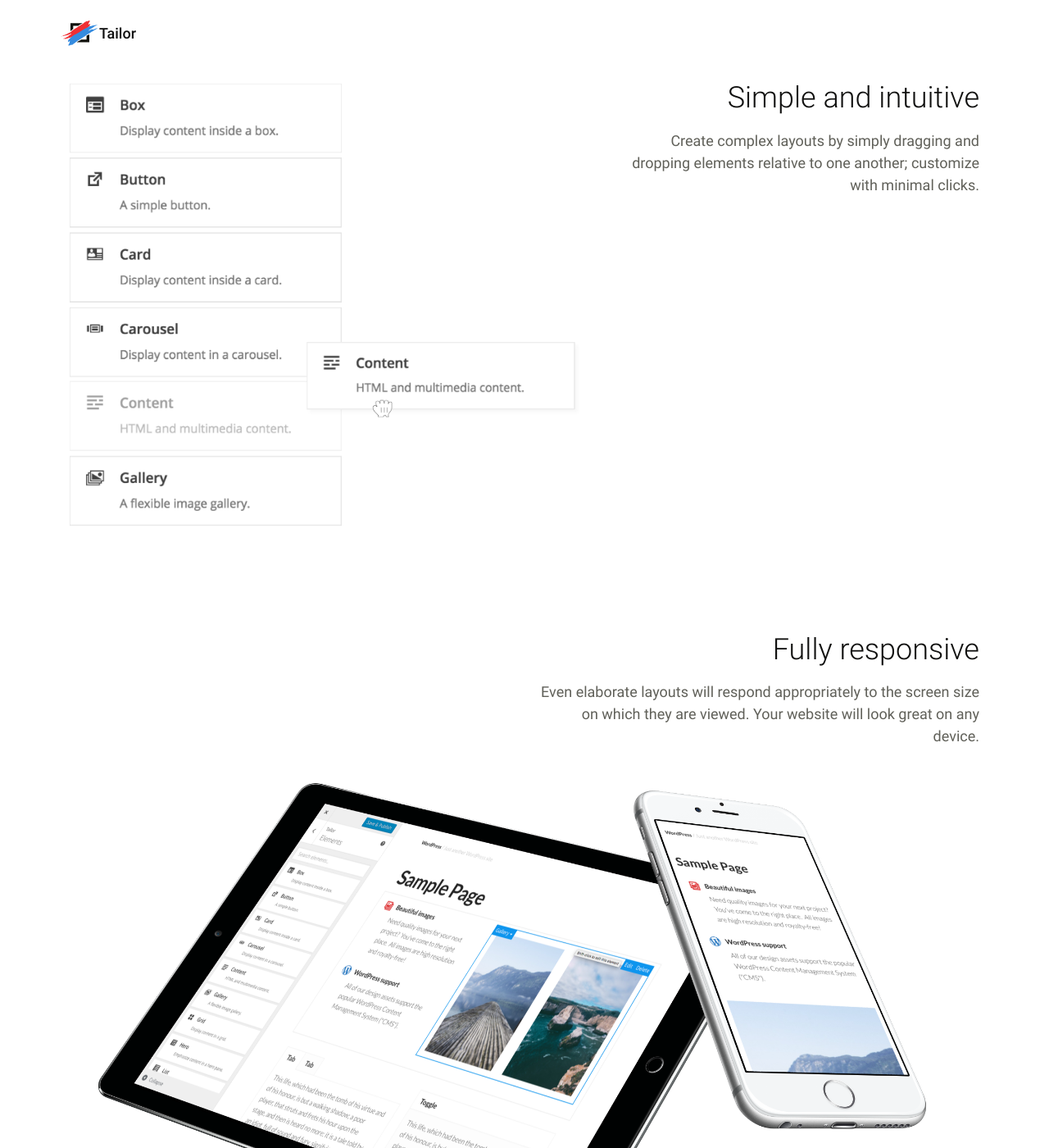
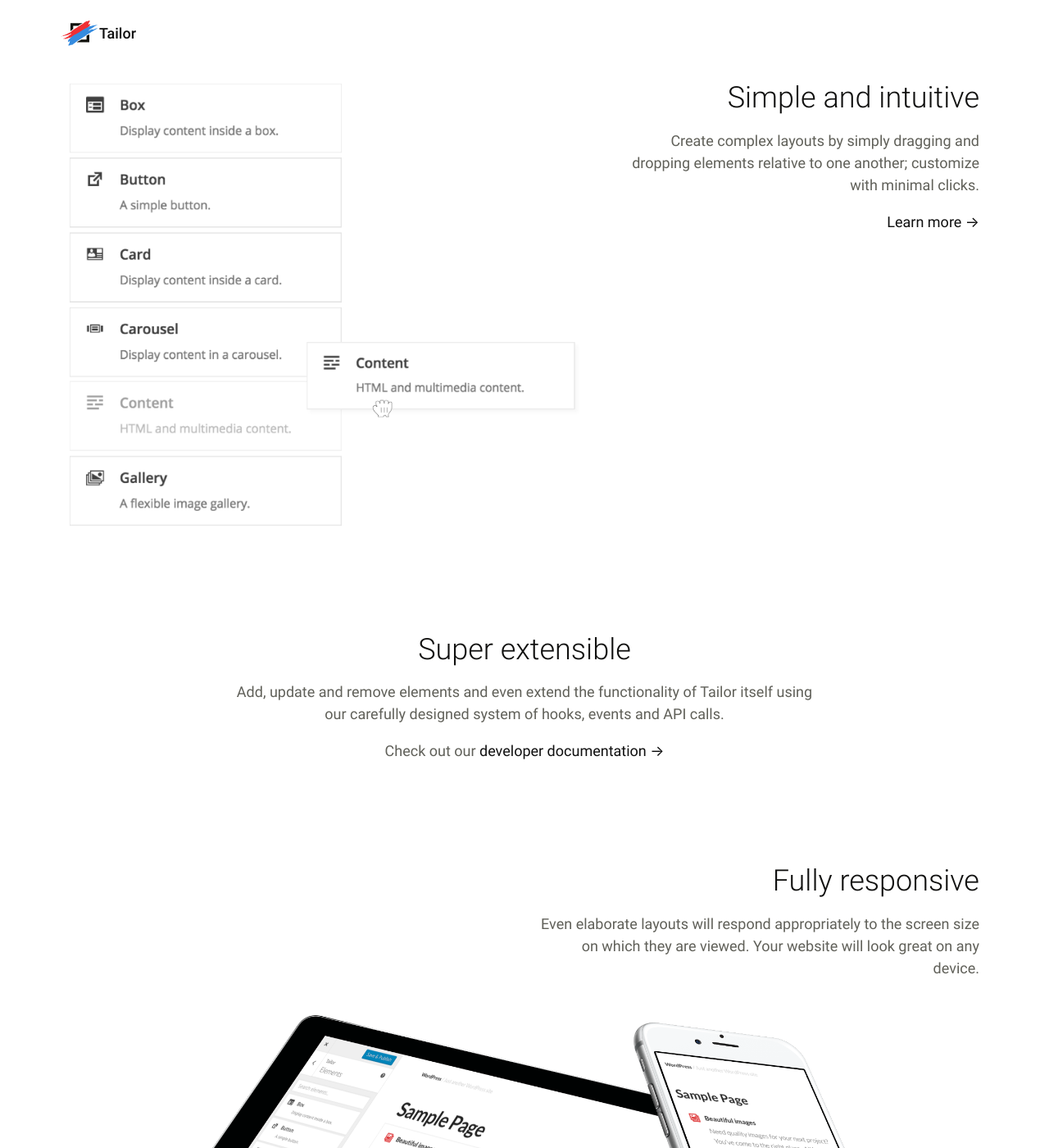
Before and after one commit to Enclavely/tailor, a Jekyll site: the page built from index.html, in a window 1280 px wide and 1400 px high, scrolled down 1112 px. Shown: the whole window at 82% size. Built offline with Jekyll 4.4.1, drawn with Linux system fonts in a browser that asks for light colours; nearby versions of some CDN libraries; the list of posts is cut into pages by our own code; some of the changed text lies outside the part shown.

Commit message:
Added documentation/social links and updated GitHub image.

```diff
--- a/_includes/footer.html
+++ b/_includes/footer.html
@@ -15,6 +15,8 @@
                     </li>
                     <!-- <li class="menu__item"><a href="{{ site.base_url }}/documentation/">Documentation</a></li> -->
                     <li class="menu__item"><a href="https://wordpress.org/plugins/tailor/changelog/" target="_blank">Changelog</a></li>
+                    <li class="menu__item"><a href="https://tailor.zendesk.com/hc/en-us/categories/202586427-Getting-started" target="_blank">Getting started</a></li>
+                    <li class="menu__item"><a href="https://tailor.zendesk.com/hc/en-us/categories/203117247-Extending" target="_blank">Developers</a></li>
                 </ul>
             </div>
 
@@ -33,6 +35,9 @@
                     <li class="menu__item">
                         <h3 class="menu__title">Contact</h3>
                     </li>
+                    <li class="menu__item"><a href="http://support.gettailor.com" target="_blank">Help Center</a></li>
+                    <li class="menu__item"><a href="https://tailor.zendesk.com/hc/en-us/community/topics" target="_blank">Forum</a></li>
+                    <li class="menu__item"><a href="http://www.facebook.com/tailorwp" target="_blank">Facebook</a></li>
                     <li class="menu__item"><a href="https://www.twitter.com/tailorwp" target="_blank">@tailorwp</a></li>
                     <li class="menu__item"><a href="https://www.twitter.com/andrewjworsfold" target="_blank">@andrewjworsfold</a></li>
                 </ul>
--- a/index.html
+++ b/index.html
@@ -26,21 +26,18 @@ title: Home
     </div>
 </div>
 
-<!--
+
 <div class="block feature-2">
     <div class="container">
         <div class="row">
-            <div class="col-md-5 col-md-center">
+            <div class="col-md-8 col-md-offset-2 text-center col-md-center">
                 <h2>Super extensible</h2>
                 <p>Add, update and remove elements and even extend the functionality of Tailor itself using our carefully designed system of hooks, events and API calls.</p>
-                <a href="{{ site.baseurl }}/getting-started/">View documentation</a>
+                <p>Check out our <a href="https://tailor.zendesk.com/hc/en-us/categories/203117247-Extending" target="_blank">developer documentation &#8594;</a></p>
             </div>
-            <figure class="col-md-7 text-md-right">
-                <img src="{{ site.baseurl }}/assets/img/600x900.png">
-            </figure>
         </div>
     </div>
-</div> -->
+</div>
 
 <div class="block feature-3">
     <div class="container">
@@ -64,7 +61,9 @@ title: Home
                 <p>Tailor has been released to the WordPress community as a free and open-source plugin.  Get involved in the <a href="https://www.github.com/andrew-worsfold/tailor">GitHub project</a> and get building!</p>
             </div>
             <figure class="col-md-10 col-md-offset-1 m-y-1">
-                <img class="img-thumbnail" src="{{ site.baseurl }}/assets/img/github.png">
+                <a href="https://www.github.com/andrew-worsfold/tailor" target="_blank">
+                    <img class="img-thumbnail" src="{{ site.baseurl }}/assets/img/github.png">
+                </a>
             </figure>
         </div>
     </div>
```
Also changed, not shown: other parts of index.html (+1 -1 lines), assets/img/github.png.
